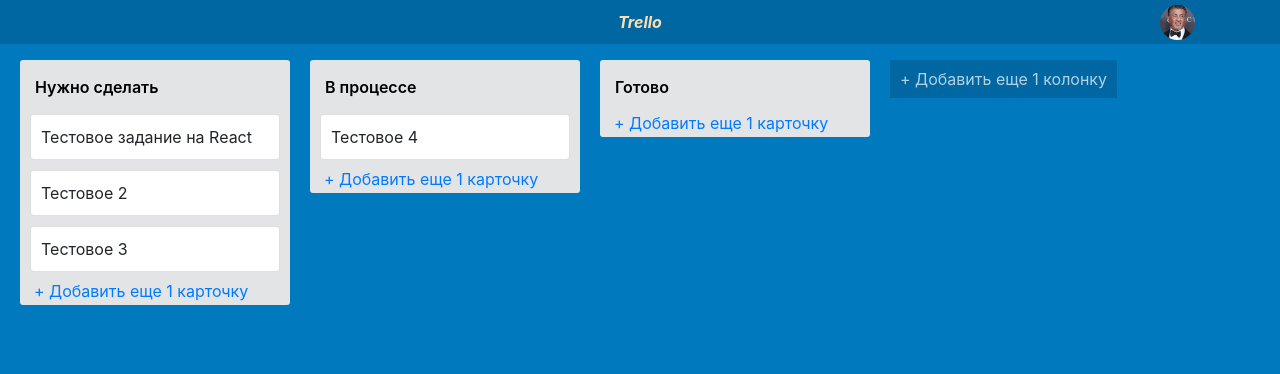
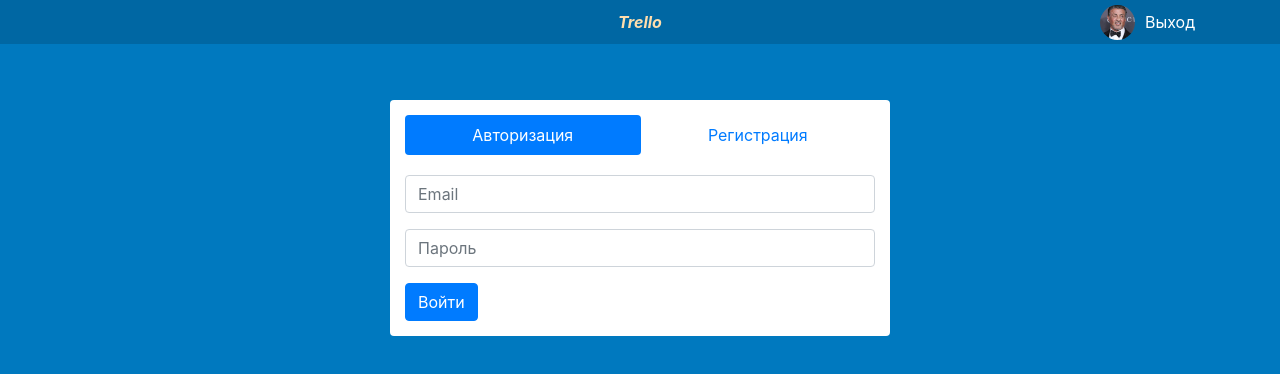
Before and after one commit to fenyagg/Trello, a React (Create React App) app: page / in a window 1280 px wide. Shown: the top 374 px of the page. Built offline with nearby package versions, Linux system fonts and the light colour scheme.

Commit message:
авторизация

```diff
--- a/src/App.js
+++ b/src/App.js
@@ -9,6 +9,7 @@
 import Header from './layouts/header/index'
 import Column from './components/Column'
 import CardDetail from './components/CardDetail'
+import AuthTabs from './components/AuthTabs'
 
 import {clone} from 'lodash/lang';
 
@@ -25,7 +26,10 @@
 			draggedCardIndex: -1,
 			draggedColumn: -1,
 			columns: columns,
+			isAuthorized: false,
+			user: {
 
+			}
 		}
 	}
 
@@ -195,6 +199,17 @@
 		}
 	};
 
+	onAuth = formData => {
+		this.setState({
+			isAuthorized: true
+		});
+	};
+	onExit = () => {
+		this.setState({
+			isAuthorized: false
+		});
+	};
+
 	render () {
 		const renderColumns = this.state.columns.map((column, index) => {
 			return 	<Column
@@ -221,7 +236,8 @@
 				 onDragOver={this.onDragOver}
 				 onDrop = {this.onDrop} >
 
-		<Header onDrop={this.onDeleteDrop}
+				<Header onExit={this.onExit}
+						onDrop={this.onDeleteDrop}
 						isDraggedItems={(this.state.draggedCardColumnIndex > -1 && this.state.draggedCardIndex > -1) || this.state.draggedColumn > -1}/>
 
 				<div className="main-container">
@@ -233,7 +249,9 @@
 							card={this.state.columns[this.state.openCardColumnIndex]['cards'][this.state.openCardIndex] || {}} />
 					) : ''}
 
-			<div className="columns-list">
+					{!this.state.isAuthorized ?
+						<AuthTabs onAuth={this.onAuth} /> :
+						(<div className="columns-list">
 							{renderColumns}
 
 							<a href="#0"
@@ -241,7 +259,9 @@
 							   className="add-column-link">
 								+ Добавить еще 1 колонку
 							</a>
-			</div>
+						</div>)
+					}
+
 				</div>
 			</div>
 		);
--- /dev/null
+++ b/src/components/AuthForm/index.js
@@ -0,0 +1,54 @@
+import React from 'react';
+import './style.css';
+
+class AuthForm extends React.Component {
+	constructor(props){
+		super(props);
+
+		this.state = {
+			email: '',
+			password: '',
+		};
+	}
+
+	onChange = (name, value) => {
+		let newState = {};
+		newState[name] = value;
+		this.setState(newState);
+	};
+
+	onSubmit = (e) => {
+		e.preventDefault();
+		this.props.onAuth({
+			'email': this.state.email,
+			'password': this.state.password,
+		});
+	};
+
+	render(){
+		return (
+			<form className="form auth-form" onSubmit={this.onSubmit}>
+				<div className="form-group">
+					<input type="email"
+					       className="form-control"
+					       placeholder="Email"
+					       required="required"
+					       onChange={e => this.onChange('email', e.target.value)}
+					       value={this.state.email}/>
+				</div>
+
+				<div className="form-group">
+					<input type="password"
+					       className="form-control"
+					       placeholder="Пароль"
+					       required="required"
+					       onChange={e => this.onChange('password', e.target.value)}
+					       value={this.state.password}/>
+				</div>
+
+				<button type="submit" className="btn btn-primary">Войти</button>
+			</form>
+		)
+	}
+}
+export default AuthForm;
--- /dev/null
+++ b/src/components/AuthTabs/index.js
@@ -0,0 +1,59 @@
+import React from 'react';
+import './style.css';
+
+import AuthForm from '../AuthForm';
+import RegisterForm from '../RegisterForm';
+
+
+class AuthTabs extends React.Component {
+	constructor(props){
+		super(props);
+
+		this.state = {
+			tabs: [
+				{
+					id: 'auth',
+					name: 'Авторизация'
+				},
+				{
+					id: 'register',
+					name: 'Регистрация'
+				}
+			],
+			activeTab: 'auth'
+		};
+	}
+
+	changeActiveTab = tabId => {
+		this.setState({activeTab: tabId});
+	};
+
+	render(){
+		const {onAuth} = this.props;
+		const tabLinks = this.state.tabs.map((tab, tabIndex) => {
+			let itemClass = ['nav-link', tab.id === this.state.activeTab ? 'active': ''].join(' ');
+			return (
+				<li className="nav-item" key={tab.id} onClick={this.changeActiveTab.bind(this, tab.id)}>
+					<a className={itemClass} href="#0">{tab.name}</a>
+				</li>
+			);
+		});
+		return (
+			<div className="auth-tabs-container">
+				<div className="auth-tabs">
+					<header className="auth-tabs__header">
+						<ul className="nav nav-pills nav-fill">
+							{tabLinks}
+						</ul>
+					</header>
+
+					<main className="auth-tabs__body">
+						{ this.state.activeTab === 'auth' ? <AuthForm onAuth={onAuth}/> : null}
+						{ this.state.activeTab === 'register' ? <RegisterForm onAuth={onAuth}/> : null}
+					</main>
+				</div>
+			</div>
+		)
+	}
+}
+export default AuthTabs;
--- /dev/null
+++ b/src/components/AuthTabs/style.css
@@ -0,0 +1,13 @@
+
+
+.auth-tabs {
+	background-color: #fff;
+	width: 500px;
+	max-width: 100%;
+	margin: 40px auto 0;
+	border-radius: 4px;
+	padding: 15px;
+}
+.auth-tabs__header {
+	margin-bottom: 20px;
+}
--- a/src/components/HeaderUser/index.js
+++ b/src/components/HeaderUser/index.js
@@ -4,14 +4,17 @@
 class HeaderUser extends Component {
 
 	user = {
-		'name': 'Дмитрий',
-		'secondName': 'Чернышев'
+		'name': 'Сильвестр',
+		'secondName': 'Сталоне'
 	};
 
 	render(){
+		const {onExit} = this.props;
 		return (
 			<div className="header-user">
-				<a href="{javascript:void(0)}" className="header-user__avatar" style={{'backgroundImage': 'url("/img/stalone.jpg")'}} title={this.user.name+' '+this.user.secondName}> </a>
+				<a href="#0" className="header-user__avatar" style={{'backgroundImage': 'url("/img/stalone.jpg")'}} title={this.user.name+' '+this.user.secondName}> </a>
+
+				<a href="#0" className="header-user__exit" onClick={onExit}>Выход</a>
 			</div>
 		)
 	}
--- a/src/components/HeaderUser/style.css
+++ b/src/components/HeaderUser/style.css
@@ -18,4 +18,12 @@
 		background-size: cover;
 		border-radius: 50%;
 	}
+	.header-user__exit {
+		color: #fff;
+		margin-left: 10px;
+	}
+	.header-user__exit:hover {
+		color: #fff;
+		text-decoration: underline;
+	}
 }
--- /dev/null
+++ b/src/components/RegisterForm/index.js
@@ -0,0 +1,40 @@
+import React from 'react';
+import './style.css';
+
+class RegisterForm extends React.Component {
+	constructor(props){
+		super(props);
+
+		this.state = {
+			login: '',
+			password: '',
+		};
+	}
+
+	onChange = (name, value) => {
+
+	};
+
+	render(){
+		return (
+			<form className="form auth-form">
+				<div className="form-group">
+					<input type="text"
+					       className="form-control"
+					       placeholder="Логин"
+					       value={this.state.login}/>
+				</div>
+
+				<div className="form-group">
+					<input type="password"
+					       className="form-control"
+					       placeholder="Пароль"
+					       value={this.state.password}/>
+				</div>
+
+				<button type="submit" className="btn btn-primary">Регистрация</button>
+			</form>
+		)
+	}
+}
+export default RegisterForm;
--- a/src/layouts/header/index.js
+++ b/src/layouts/header/index.js
@@ -20,7 +20,7 @@
 	};
 
 	render(){
-		const {isDraggedItems} = this.props;
+		const {isDraggedItems, onExit} = this.props;
 
 		let hWrapperClass = ['h-wrapper'];
 		if (isDraggedItems) hWrapperClass.push('_delete-header');
@@ -38,7 +38,7 @@
 				<div className='container'>
 					<div className="h-container">
 						<div className="h-title">Trello</div>
-						<HeaderUser />
+						<HeaderUser onExit={onExit}/>
 					</div>
 				</div>
 			</header>
```
Also changed, not shown: src/components/AuthForm/style.css (added), src/components/RegisterForm/style.css (added). Lines whose indentation alone changed are shown as unchanged.
